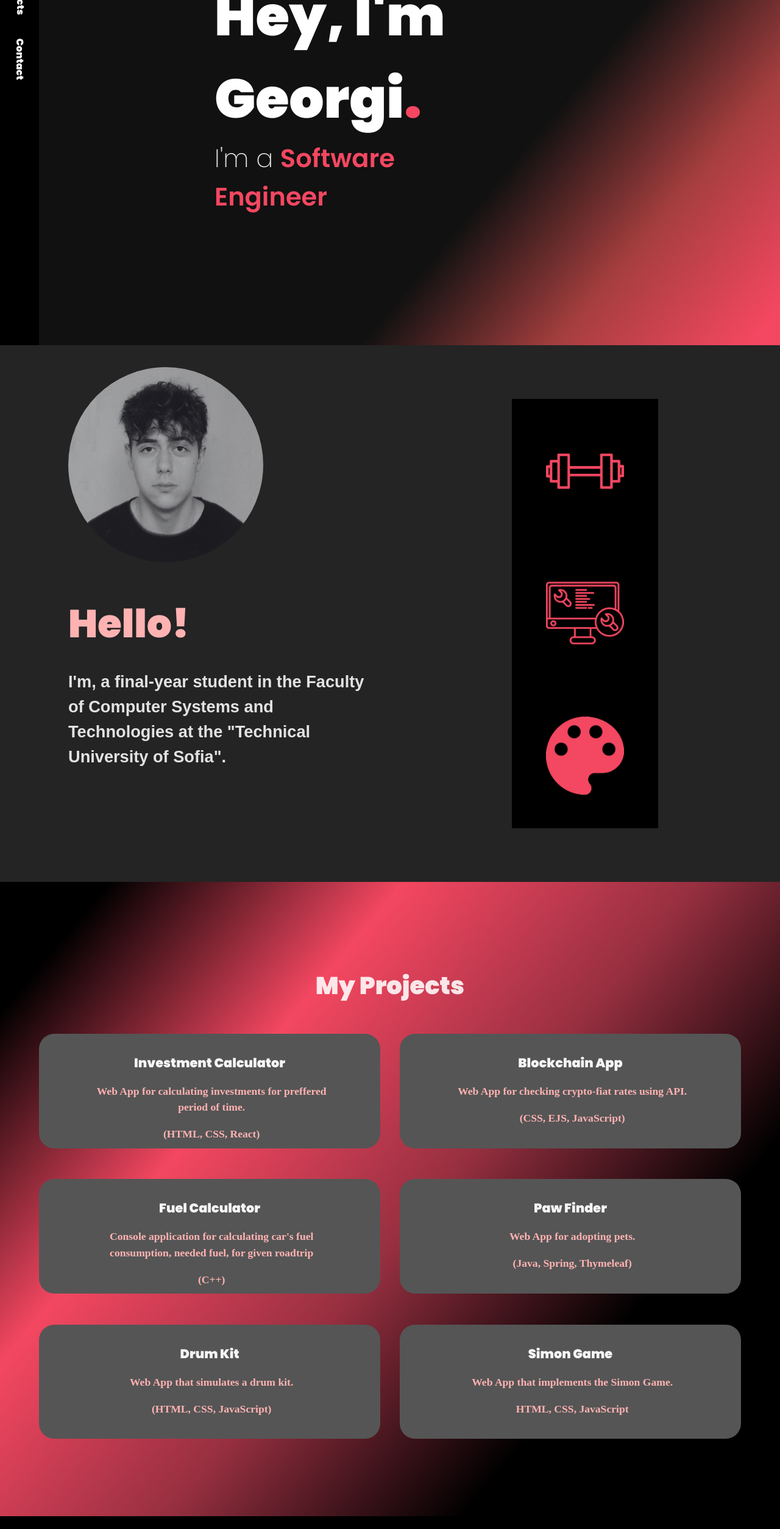
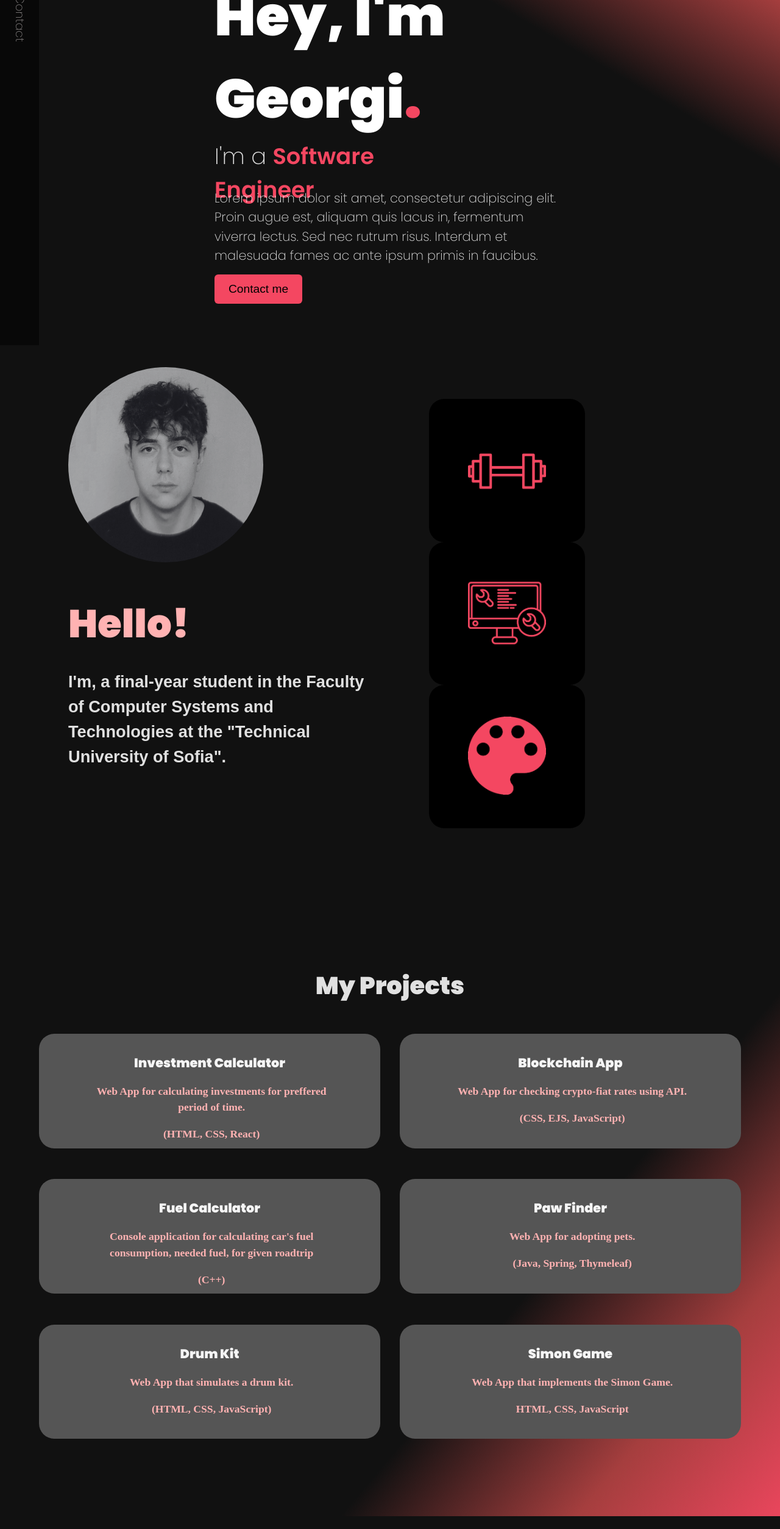
Before and after one commit to dimovv23/Personal-Website-2, a React (Vite) app: page / in a window 1280 px wide. Shown: the part 234-2741 px from the top of the page at 61% size. Built offline with nearby package versions, Linux system fonts and the light colour scheme.

Commit message:
Contact update

```diff
--- a/src/components/About/About.css
+++ b/src/components/About/About.css
@@ -1,6 +1,5 @@
 #about {
   height: 110vh;
-  background-color: #242424;
   display: flex;
   align-items: center;
   justify-content: space-between;
@@ -45,15 +44,16 @@
 
 #card-container {
   display: flex;
-  align-items: center;
   justify-content: space-around;
   flex-direction: column;
   height: 80%;
+  width: 40%;
 }
 
 #about-card {
-  width: 15rem;
-  height: 15rem;
+  width: 16rem;
+  height: 16rem;
+  border-radius: 25px;
   background-color: black;
   border: none;
 }
--- a/src/components/Contact/Contact.css
+++ b/src/components/Contact/Contact.css
@@ -1,40 +1,49 @@
 #contact {
-  height: 15vh;
-  background-color: #000000;
+  height: 60vh;
   display: flex;
   flex-direction: column;
 }
 
-/* .first-color {
-  background-color: #242424;
-  height: 75%;
-  text-align: right;
-} */
-
-.second-color {
-  background-color: #000000;
+.contact-container {
   position: relative;
   height: 100%;
-  width: 30%;
-  display: flex;
-  align-items: center;
-  justify-content: space-around;
-  left: 35%;
+  width: 40%;
+  left: 30%;
   padding: 1rem 0 0 0;
 }
 
-.second-color a {
-  text-transform: none;
-  color: #f44761;
-  transition: transform 0.2s;
+.contact-container h2 {
+  font-size: 6.3rem;
+  text-align: center;
+  margin: 0;
 }
 
-.second-color a:hover {
-  transform: scale(1.2);
+.contact-container p {
+  font-weight: 200;
+  text-align: center;
+  font-size: 1.2rem;
 }
 
-#contact p {
+.email {
+  font-size: 1.3rem;
+  height: 4rem;
+  display: flex;
+  justify-content: center;
+  align-items: center;
+  gap: 0.3rem;
+}
+
+.contact-container a {
+  text-decoration: none;
+  color: white;
+  font-weight: 600;
   text-align: center;
-  font-size: 0.8rem;
-  padding-bottom: 0.5rem;
 }
+
+.contact-container a:hover {
+  color: #cf3c52;
+}
+
+.pinkColor {
+  color: #f44761;
+}
--- a/src/components/Contact/Contact.jsx
+++ b/src/components/Contact/Contact.jsx
@@ -3,55 +3,37 @@ import "../Contact/Contact.css";
 export default function Contact() {
   return (
     <section id="contact">
-      {/* <div className="first-color">
-        <h2>Contact Me</h2>
+      <div className="contact-container">
+        <h2>
+          Contact<span className="pinkColor">.</span>
+        </h2>
         <p>
-            Email
-        </p>
-
-      </div> */}
-      <div className="second-color">
-        <a target="_blank" href="https://github.com/dimovv23">
-          <svg
-            xmlns="http://www.w3.org/2000/svg"
-            width="30"
-            height="30"
-            fill="currentColor"
-            class="bi bi-github"
-            viewBox="0 0 16 16"
-          >
-            <path d="M8 0C3.58 0 0 3.58 0 8c0 3.54 2.29 6.53 5.47 7.59.4.07.55-.17.55-.38 0-.19-.01-.82-.01-1.49-2.01.37-2.53-.49-2.69-.94-.09-.23-.48-.94-.82-1.13-.28-.15-.68-.52-.01-.53.63-.01 1.08.58 1.23.82.72 1.21 1.87.87 2.33.66.07-.52.28-.87.51-1.07-1.78-.2-3.64-.89-3.64-3.95 0-.87.31-1.59.82-2.15-.08-.2-.36-1.02.08-2.12 0 0 .67-.21 2.2.82.64-.18 1.32-.27 2-.27s1.36.09 2 .27c1.53-1.04 2.2-.82 2.2-.82.44 1.1.16 1.92.08 2.12.51.56.82 1.27.82 2.15 0 3.07-1.87 3.75-3.65 3.95.29.25.54.73.54 1.48 0 1.07-.01 1.93-.01 2.2 0 .21.15.46.55.38A8.01 8.01 0 0 0 16 8c0-4.42-3.58-8-8-8" />
-          </svg>
-        </a>
+          Shoot me an email if you want to connect! You can also find me on
           <a
             target="_blank"
             href="https://www.linkedin.com/in/georgi-dimov-818260273/"
           >
+            {" "}
+            Linkedin
+          </a>{" "}
+          if that's more your speed.
+        </p>
+        <address>
+          <a className="email" href="mailto:ggdimovv@gmail.com">
             <svg
               xmlns="http://www.w3.org/2000/svg"
-            width="30"
-            height="30"
+              width="24"
+              height="24"
               fill="currentColor"
-            class="bi bi-linkedin"
+              class="bi bi-envelope"
               viewBox="0 0 16 16"
             >
-            <path d="M0 1.146C0 .513.526 0 1.175 0h13.65C15.474 0 16 .513 16 1.146v13.708c0 .633-.526 1.146-1.175 1.146H1.175C.526 16 0 15.487 0 14.854zm4.943 12.248V6.169H2.542v7.225zm-1.2-8.212c.837 0 1.358-.554 1.358-1.248-.015-.709-.52-1.248-1.342-1.248S2.4 3.226 2.4 3.934c0 .694.521 1.248 1.327 1.248zm4.908 8.212V9.359c0-.216.016-.432.08-.586.173-.431.568-.878 1.232-.878.869 0 1.216.662 1.216 1.634v3.865h2.401V9.25c0-2.22-1.184-3.252-2.764-3.252-1.274 0-1.845.7-2.165 1.193v.025h-.016l.016-.025V6.169h-2.4c.03.678 0 7.225 0 7.225z" />
+              <path d="M0 4a2 2 0 0 1 2-2h12a2 2 0 0 1 2 2v8a2 2 0 0 1-2 2H2a2 2 0 0 1-2-2zm2-1a1 1 0 0 0-1 1v.217l7 4.2 7-4.2V4a1 1 0 0 0-1-1zm13 2.383-4.708 2.825L15 11.105zm-.034 6.876-5.64-3.471L8 9.583l-1.326-.795-5.64 3.47A1 1 0 0 0 2 13h12a1 1 0 0 0 .966-.741M1 11.105l4.708-2.897L1 5.383z" />
             </svg>
+            <span> ggdimovv@gmail.com</span>
           </a>
-        <a target="_blank" href="https://www.instagram.com/_dimovv/">
-          <svg
-            xmlns="http://www.w3.org/2000/svg"
-            width="30"
-            height="30"
-            fill="currentColor"
-            class="bi bi-instagram"
-            viewBox="0 0 16 16"
-          >
-            <path d="M8 0C5.829 0 5.556.01 4.703.048 3.85.088 3.269.222 2.76.42a3.9 3.9 0 0 0-1.417.923A3.9 3.9 0 0 0 .42 2.76C.222 3.268.087 3.85.048 4.7.01 5.555 0 5.827 0 8.001c0 2.172.01 2.444.048 3.297.04.852.174 1.433.372 1.942.205.526.478.972.923 1.417.444.445.89.719 1.416.923.51.198 1.09.333 1.942.372C5.555 15.99 5.827 16 8 16s2.444-.01 3.298-.048c.851-.04 1.434-.174 1.943-.372a3.9 3.9 0 0 0 1.416-.923c.445-.445.718-.891.923-1.417.197-.509.332-1.09.372-1.942C15.99 10.445 16 10.173 16 8s-.01-2.445-.048-3.299c-.04-.851-.175-1.433-.372-1.941a3.9 3.9 0 0 0-.923-1.417A3.9 3.9 0 0 0 13.24.42c-.51-.198-1.092-.333-1.943-.372C10.443.01 10.172 0 7.998 0zm-.717 1.442h.718c2.136 0 2.389.007 3.232.046.78.035 1.204.166 1.486.275.373.145.64.319.92.599s.453.546.598.92c.11.281.24.705.275 1.485.039.843.047 1.096.047 3.231s-.008 2.389-.047 3.232c-.035.78-.166 1.203-.275 1.485a2.5 2.5 0 0 1-.599.919c-.28.28-.546.453-.92.598-.28.11-.704.24-1.485.276-.843.038-1.096.047-3.232.047s-2.39-.009-3.233-.047c-.78-.036-1.203-.166-1.485-.276a2.5 2.5 0 0 1-.92-.598 2.5 2.5 0 0 1-.6-.92c-.109-.281-.24-.705-.275-1.485-.038-.843-.046-1.096-.046-3.233s.008-2.388.046-3.231c.036-.78.166-1.204.276-1.486.145-.373.319-.64.599-.92s.546-.453.92-.598c.282-.11.705-.24 1.485-.276.738-.034 1.024-.044 2.515-.045zm4.988 1.328a.96.96 0 1 0 0 1.92.96.96 0 0 0 0-1.92m-4.27 1.122a4.109 4.109 0 1 0 0 8.217 4.109 4.109 0 0 0 0-8.217m0 1.441a2.667 2.667 0 1 1 0 5.334 2.667 2.667 0 0 1 0-5.334" />
-          </svg>
-        </a>
+        </address>
       </div>
-      <p>© Georgi Dimov</p>
     </section>
   );
 }
--- a/src/components/Header/Header.css
+++ b/src/components/Header/Header.css
@@ -10,7 +10,7 @@
   margin: 0 auto;
   width: 4rem;
   height: 100vh;
-  background-color: #000000;
+  background-color: #080808;
   position: fixed;
   top: 0;
   left: 0;
@@ -21,20 +21,34 @@
   flex-direction: column;
   justify-content: space-around;
   align-items: center;
-  height: 40%;
-  width: 3rem;
+  height: 30%;
+  width: 3.5rem;
 }
 
 .navbar-buttons a {
-  font-size: 1rem;
+  font-size: 1.2rem;
+  position: relative;
+  height: 4rem;
+  width: 6rem;
+  display: flex;
+  color: #837f7f;
+  justify-content: center;
+  align-items: center;
   text-decoration: none;
-  color: whitesmoke;
-  font-weight: bold;
+  font-weight: 200;
+  margin: 0;
   transform: rotate(90deg);
 }
 
-.navbar-buttons a:hover {
-  color: #f44761;
+.navbar-button-enter {
+  background-color: #232323;
+  color: whitesmoke !important;
+  border-top: solid #f44761;
+  border-width: 0.5px;
+}
+
+.navbar-button-leave {
+  background-color: #080808;
 }
 
 .scroll {
@@ -94,7 +108,7 @@
   position: fixed;
   left: 4rem;
   backdrop-filter: blur(5px);
-  height: 4.5rem;
+  height: 3.6rem;
   z-index: 3;
 }
 
@@ -133,7 +147,7 @@
   font-family: "Poppins", sans-serif;
 }
 .title-wrapper h3 {
-  font-size: 2.6rem;
+  font-size: 2.3rem;
   margin: 0;
   width: 70%;
   height: 20%;
@@ -141,6 +155,27 @@
   text-transform: none;
   font-family: "Poppins", sans-serif;
   font-weight: 200;
+}
+
+.title-wrapper p {
+  font-weight: 200;
+  font-size: 1.3rem;
+  margin: 0;
+}
+
+.title-wrapper button {
+  text-decoration: none;
+  height: 3rem;
+  width: 9rem;
+  font-size: 1.2rem;
+  background-color: #f44761;
+  border-radius: 6px;
+  margin-top: 1rem;
+  border: none;
+}
+
+.title-wrapper button:hover {
+  background-color: #cd3c52;
 }
 
 .occupation {
@@ -185,11 +220,10 @@
 
 .gradient-background {
   background: linear-gradient(
-    310deg,
+    210deg,
     #f44761,
     #f44761,
     #a53e3e,
-    #111111,
     #111111,
     #111111,
     #111111,
--- a/src/components/Header/Header.jsx
+++ b/src/components/Header/Header.jsx
@@ -1,7 +1,33 @@
 import "../Header/Header.css";
 import logoImage from "../../assets/Picture12.png";
+import { useState } from "react";
 
 export default function Header() {
+  const [isHovered, setIsHovered] = useState([false, false, false]);
+
+  const handleMouseEnter = (index) => {
+    setIsHovered((prevHovered) => {
+      const updatedHovered = [...prevHovered];
+      updatedHovered[index] = true;
+      return updatedHovered;
+    });
+  };
+
+  const handleMouseLeave = (index) => {
+    setIsHovered((prevHovered) => {
+      const updatedHovered = [...prevHovered];
+      updatedHovered[index] = false;
+      return updatedHovered;
+    });
+  };
+
+  function scroll() {
+    const section = document.getElementById(`contact`);
+    if (section) {
+      section.scrollIntoView();
+    }
+  }
+
   return (
     <section id="intro" className="gradient-background">
       <nav id="navbar">
@@ -11,9 +37,36 @@ export default function Header() {
           </a>
         </div>
         <div className="navbar-buttons">
-          <a href="#about">About</a>
-          <a href="#projects">Projects</a>
-          <a href="#contact">Contact</a>
+          <a
+            href="#about"
+            className={
+              isHovered[0] ? "navbar-button-enter" : "navbar-button-leave"
+            }
+            onMouseEnter={() => handleMouseEnter(0)}
+            onMouseLeave={() => handleMouseLeave(0)}
+          >
+            About
+          </a>
+          <a
+            href="#projects"
+            className={
+              isHovered[1] ? "navbar-button-enter" : "navbar-button-leave"
+            }
+            onMouseEnter={() => handleMouseEnter(1)}
+            onMouseLeave={() => handleMouseLeave(1)}
+          >
+            Projects
+          </a>
+          <a
+            href="#contact"
+            className={
+              isHovered[2] ? "navbar-button-enter" : "navbar-button-leave"
+            }
+            onMouseEnter={() => handleMouseEnter(2)}
+            onMouseLeave={() => handleMouseLeave(2)}
+          >
+            Contact
+          </a>
         </div>
       </nav>
       <div className="contacts-bar">
@@ -66,6 +119,12 @@ export default function Header() {
         <h3 className="blink_me">
           I'm a <span className="pinkColor occupation">software engineer</span>
         </h3>
+        <p>
+          Lorem ipsum dolor sit amet, consectetur adipiscing elit. Proin augue
+          est, aliquam quis lacus in, fermentum viverra lectus. Sed nec rutrum
+          risus. Interdum et malesuada fames ac ante ipsum primis in faucibus.{" "}
+        </p>
+        <button onClick={scroll}>Contact me</button>
       </div>
     </section>
   );
--- a/src/components/Projects/Projects.css
+++ b/src/components/Projects/Projects.css
@@ -55,15 +55,17 @@
 .gradient-background-dynamic {
   background: linear-gradient(
     310deg,
-    #000000,
-    #000000,
-    #000000,
-    #962f40,
     #f44761,
-    #000000,
-    #000000,
-    #000000,
-    #000000
+    #f44761,
+    #a53e3e,
+    #111111,
+    #111111,
+    #111111,
+    #111111,
+    #111111,
+    #111111,
+    #111111,
+    #111111
   );
   background-size: 180% 180%;
   animation: gradient-animation-dynamic 19s ease infinite;
```
Lines whose indentation alone changed are shown as unchanged.
